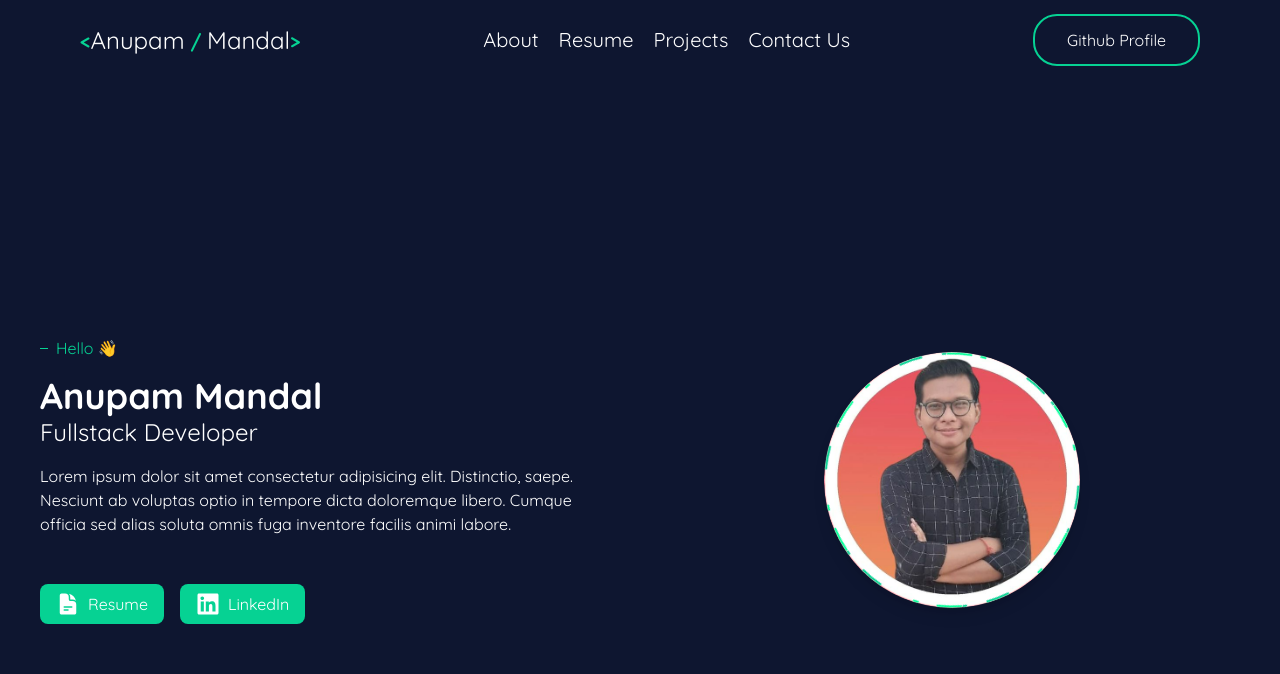
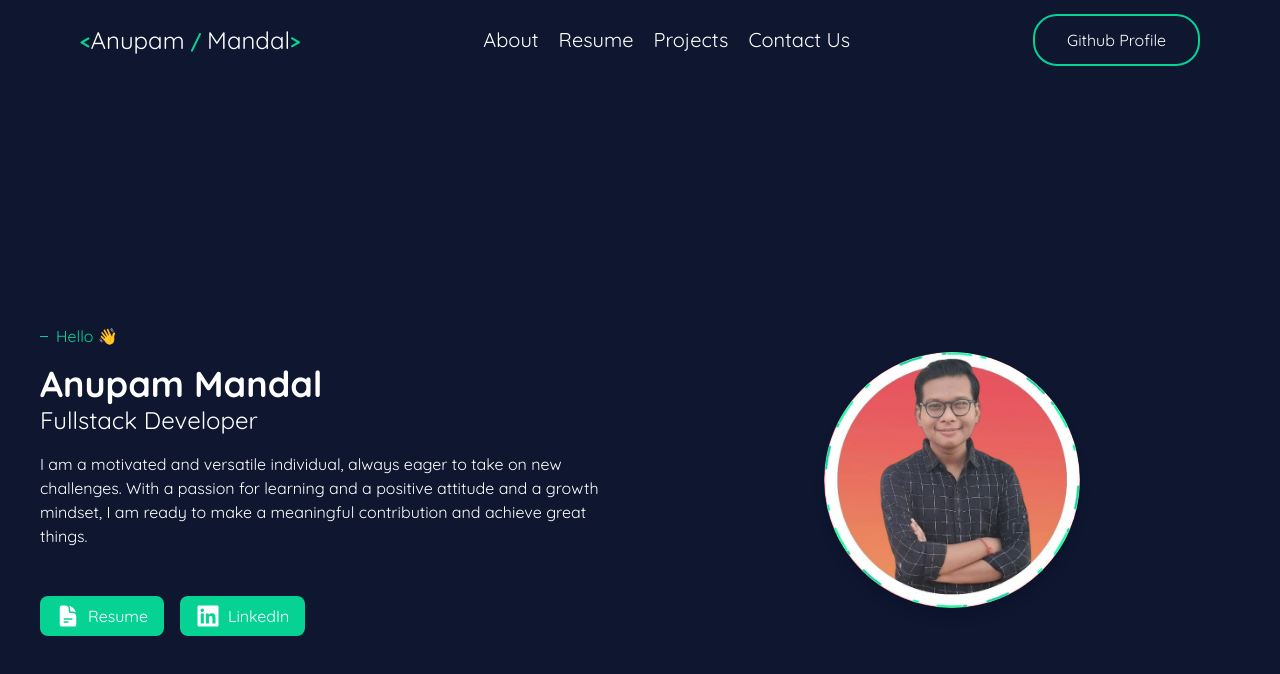
Before and after one commit to Anupam890/Anupam890.github.io, a React (Vite) app: page / in a window 1280 px wide. Shown: the top 674 px of the page. Built offline with nearby package versions, Linux system fonts and the light colour scheme.

Commit message:
changed homs jsx file

```diff
--- a/src/components/Home.jsx
+++ b/src/components/Home.jsx
@@ -38,7 +38,7 @@ const Home = () => {
           <h2 className="text-4xl font-bold text-white">Anupam Mandal</h2>
           <p className="text-2xl text-white">Fullstack Developer</p>
           <p className="text-white mt-4">
-            Lorem ipsum dolor sit amet consectetur adipisicing elit. Distinctio, saepe. Nesciunt ab voluptas optio in tempore dicta doloremque libero. Cumque officia sed alias soluta omnis fuga inventore facilis animi labore.
+          I am a motivated and versatile individual, always eager to take on new challenges. With a passion for learning and a positive attitude and a growth mindset, I am ready to make a meaningful contribution and achieve great things.
           </p>
         </div>
         <div className="button mt-6 flex items-center space-x-4">
```
